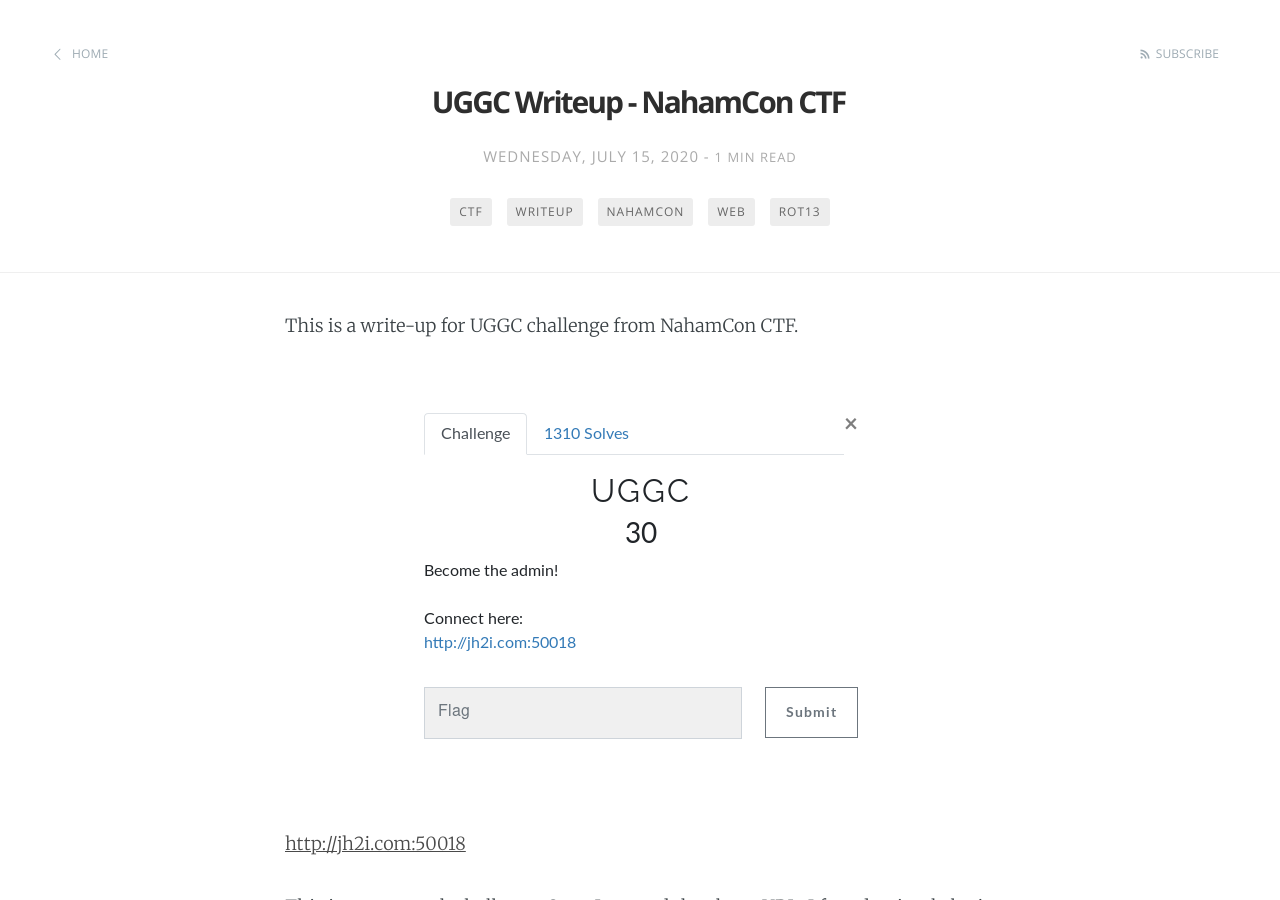
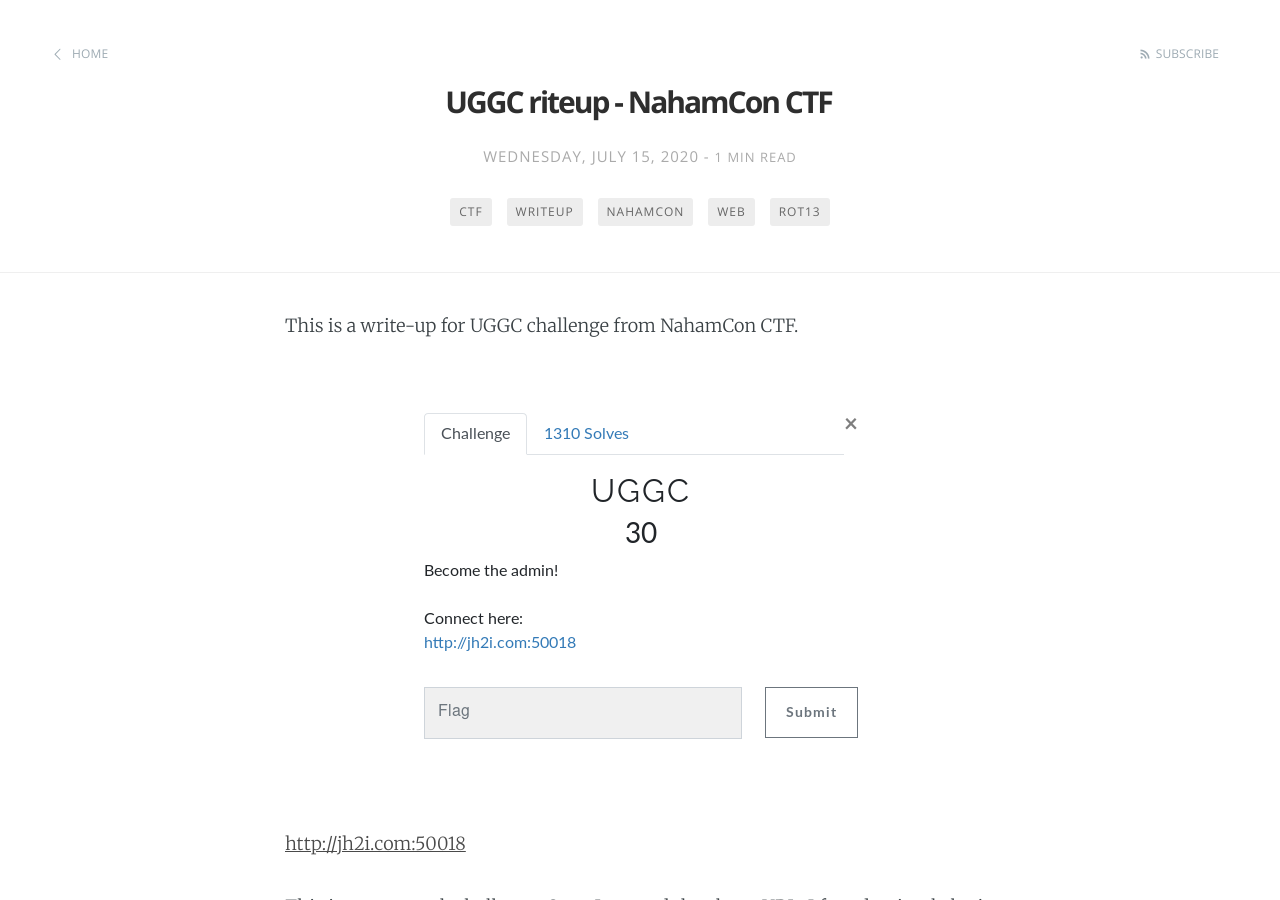
Before and after one commit to alielasfoury/alielasfoury.github.io, a Jekyll site: the page built from _posts/2020-07-15-uggc.md, in a window 1280 px wide and 900 px high. Built offline with Jekyll 4.4.1, drawn with Linux system fonts in a browser that asks for light colours; nearby versions of some CDN libraries.

Commit message:
post title update

```diff
--- a/_posts/2020-07-15-uggc.md
+++ b/_posts/2020-07-15-uggc.md
@@ -1,6 +1,6 @@
 ---
 title: uggc
-post_title: UGGC Writeup - NahamCon CTF
+post_title: UGGC riteup - NahamCon CTF
 categories:
 - blog
 - writeups
```
Also changed, not shown: markdown-cheatsheet.md (+0 -1 lines).
